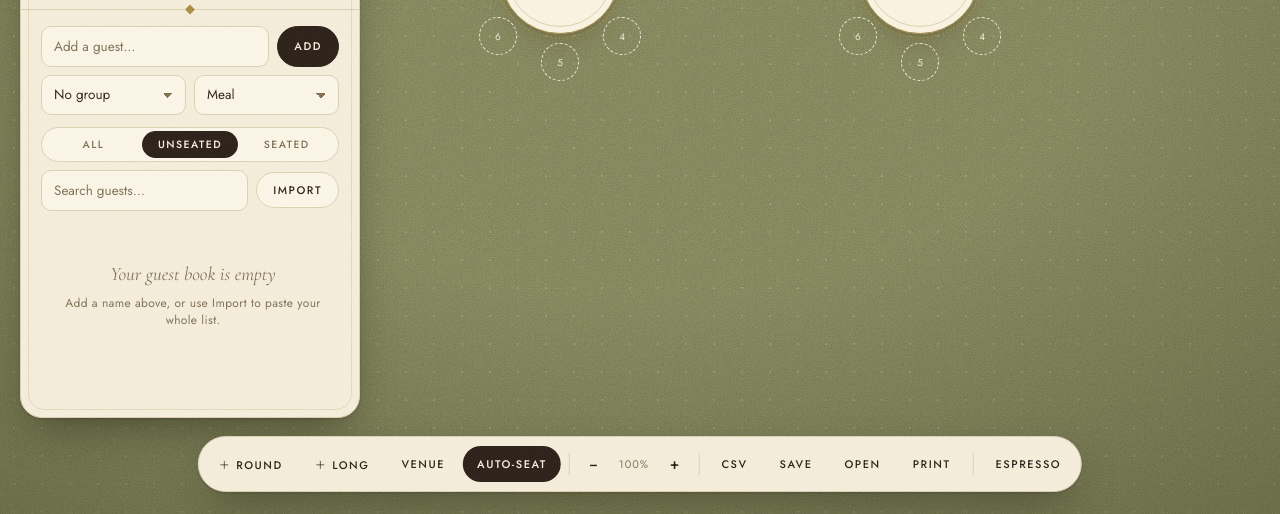
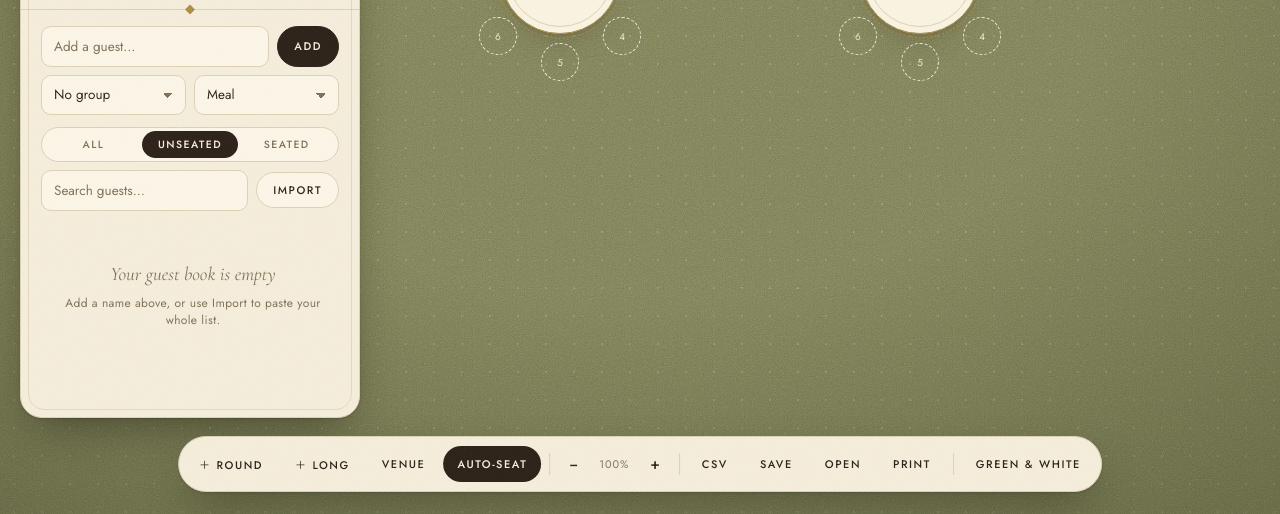
Before and after one commit to xiu05/seatPlan, a plain HTML site: page index.html in a window 1280 px wide. Shown: the part 286-800 px from the top of the page. Drawn offline with nearby package versions, Linux system fonts and the light colour scheme.

Commit message:
Replace Espresso theme with Green & White
Co-Authored-By: Claude Sonnet 5.5 <noreply@anthropic.com>
Claude-Session: https://claude.ai/code/session_01NkfBXEk32fKFNeL2VSMbY1

```diff
--- a/index.html
+++ b/index.html
@@ -15,12 +15,12 @@
   --solid:#2b2119;--solid-ink:#f3ebd7;--stagebg:#7b7d57;--vig:#43452b;--seat-line:#efe6cf;--seat-ink:#efe6cf;--hint:#efe6cfd0;
   --hero:#f6eed8;--herobg:linear-gradient(135deg,#8a8c63,#686a46);--halo:#7b7d57;--grain:.4;
 }
-:root[data-theme="espresso"]{
-  --bg:#1e1611;--bg2:#372a20;--panel:#2a1f18;--paper:#35281f;--ink:#efe4cd;--mute:#a39379;--line:#45372a;
-  --gold:#c4a569;--gold-soft:#c4a56940;--warn:#e0866d;--shadow:0 1px 2px #0008,0 18px 50px -14px #000b;
-  --table:#3d2e23;--dot:#2c211a;--yes:#93b08b;--no:#e0866d;
-  --solid:#c4a569;--solid-ink:#1e1611;--stagebg:#1e1611;--vig:#0f0a07;--seat-line:#6f5d4a;--seat-ink:#a39379;--hint:#a39379;
-  --hero:#efe4cd;--herobg:linear-gradient(135deg,#3a2b20,#241a13);--halo:#1e1611;--grain:.55;
+:root[data-theme="forest"]{
+  --bg:#f4f8f3;--bg2:#e6eee6;--panel:#fcfdfb;--paper:#ffffff;--ink:#1f3328;--mute:#5d7266;--line:#dae4db;
+  --gold:#3f7656;--gold-soft:#3f765638;--warn:#b5604f;--shadow:0 1px 2px #0f1f1633,0 18px 44px -14px #0f1f168a;
+  --table:#ffffff;--dot:#587a66;--yes:#3f7a54;--no:#b5604f;
+  --solid:#2f5d46;--solid-ink:#ffffff;--stagebg:#3a5a48;--vig:#1c3226;--seat-line:#e7f0e9;--seat-ink:#e7f0e9;--hint:#dbe8de;
+  --hero:#ffffff;--herobg:linear-gradient(135deg,#4d7360,#2b4637);--halo:#3a5a48;--grain:.35;
 }
 :root[data-theme="garden"]{
   --bg:#f6f1e1;--bg2:#ebe4cf;--panel:#fbf7ea;--paper:#fffcf3;--ink:#3b3340;--mute:#7a7080;--line:#e1d9c3;
@@ -460,7 +460,7 @@ function ensureGroup(name){
   const ex=groups().find(x=>x.toLowerCase()===name.toLowerCase());
   if(ex)return ex;S.groups.push(name);return name;
 }
-const THEMES=['olive','espresso','garden'],THEME_NAMES=['Olive','Espresso','Garden'];
+const THEMES=['olive','forest','garden'],THEME_NAMES=['Olive','Green & White','Garden'];
 const MEALS=['Chicken','Beef','Fish','Vegetarian','Vegan','Kids'];
 function fillGroupSelect(sel,val){
   const gs=groups();
@@ -498,7 +498,7 @@ const unseat=g=>{g.table=null;g.seat=null};
 
 /* ---------- render ---------- */
 function render(){
-  if(!THEMES.includes(S.theme))S.theme=S.theme==='noir'?'espresso':'olive';
+  if(!THEMES.includes(S.theme))S.theme=(S.theme==='noir'||S.theme==='espresso')?'forest':'olive';
   document.documentElement.dataset.theme=S.theme;
   $('#themeBtn').textContent=THEME_NAMES[(THEMES.indexOf(S.theme)+1)%THEMES.length];
   const words=(S.event||'').split(/\s*(?:&|\+|\band\b)\s*|\s+/).filter(Boolean);
```
